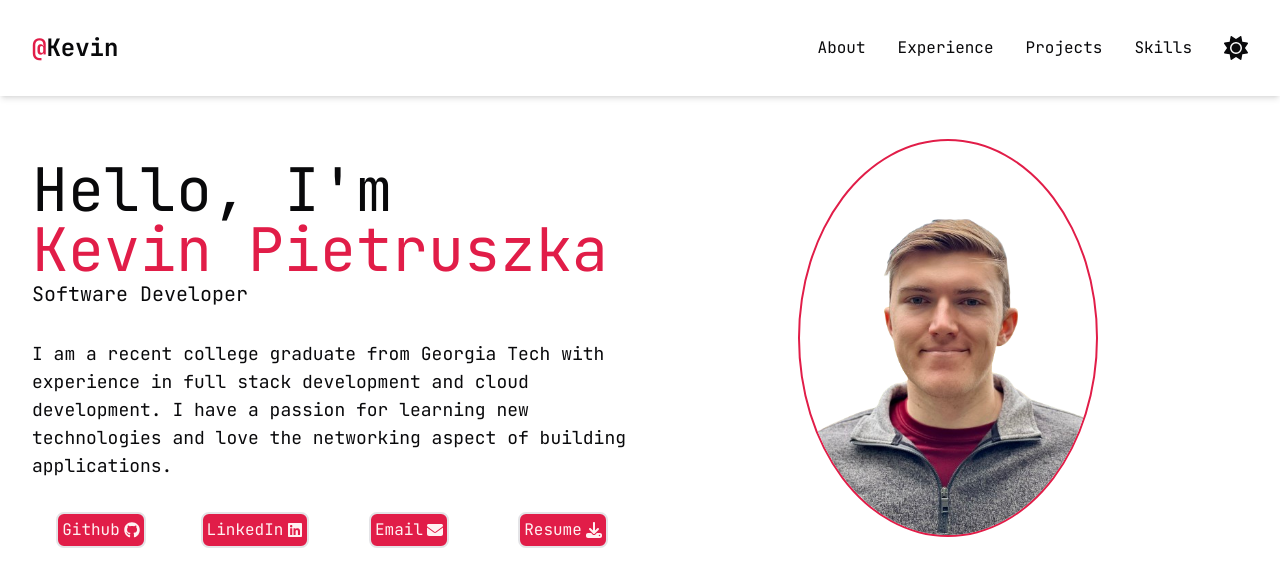
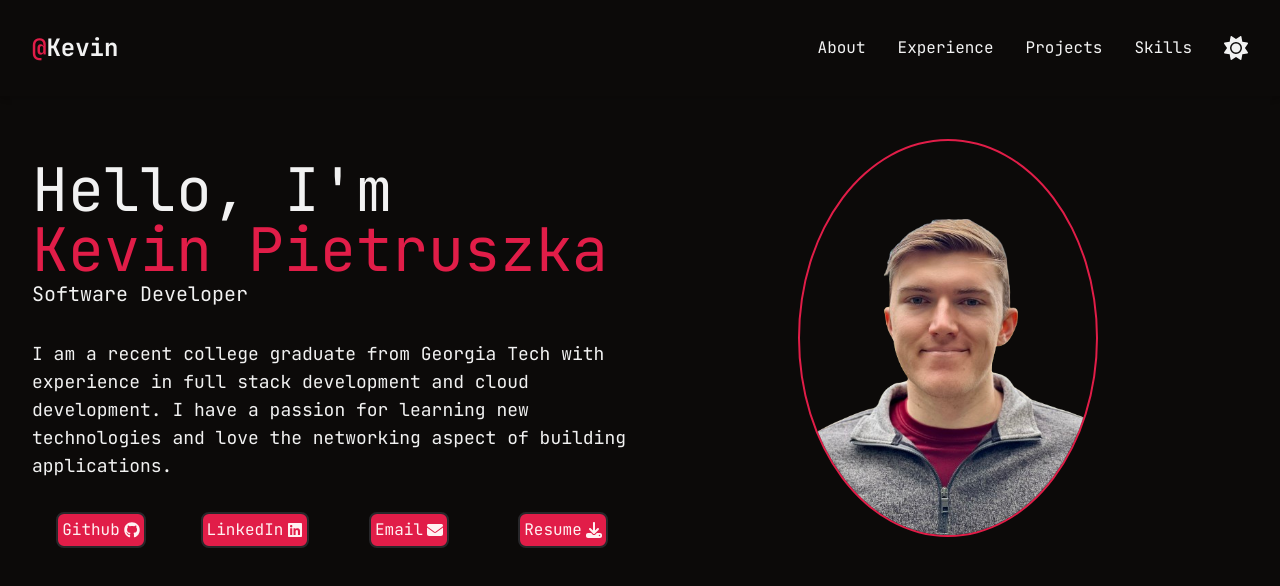
Before and after one commit to kevin-pietruszka/web-portfolio, a Next.js app: page / in a window 1280 px wide. Both pictures are taken after a click on the button 1236 px from the left and 48 px from the top of the page. Shown: the top 586 px of the page. Built offline with nearby package versions, Linux system fonts and the light colour scheme.

Commit message:
adds button to change theme to nav bars

```diff
--- /dev/null
+++ b/components/ThemeButton.tsx
@@ -0,0 +1,37 @@
+"use client";
+
+import { useState, useEffect } from "react";
+import { useTheme } from "next-themes";
+import { FaSun, FaMoon} from "react-icons/fa6";
+import { GrStatusPlaceholder } from "react-icons/gr";
+
+export default function ThemeSwitch() {
+  const [mounted, setMounted] = useState(false);
+  const { theme, setTheme } = useTheme();
+
+  useEffect(() => {
+    setMounted(true);
+  }, []);
+
+  const changeTheme = () => {
+    setTheme(theme === "dark" ? "light" : "dark");
+  };
+
+  if (!mounted) {
+    return (
+      <button disabled>
+        <GrStatusPlaceholder size="1.5rem" />
+      </button>
+    );
+  }
+
+  return (
+    <button onClick={changeTheme}>
+      {theme === "light" ? (
+        <FaMoon size={"1.5rem"} />
+      ) : (
+        <FaSun size={"1.5rem"} />
+      )}
+    </button>
+  );
+}
--- a/components/header/DesktopNav.tsx
+++ b/components/header/DesktopNav.tsx
@@ -1,6 +1,6 @@
 import { links } from "@/lib/constants";
 import Link from "next/link";
-import { FaSun } from "react-icons/fa6";
+import ThemeButton from "@/components/ThemeButton";
 
 export default function DesktopNav() {
   return (
@@ -14,9 +14,7 @@ export default function DesktopNav() {
           );
         })}
       </nav>
-      <button>
-        <FaSun size={"1.5rem"} />
-      </button>
+      <ThemeButton />
     </div>
   );
 }
--- a/components/header/MobileNav.tsx
+++ b/components/header/MobileNav.tsx
@@ -3,6 +3,7 @@ import { links } from "@/lib/constants";
 import Link from "next/link";
 import { useState } from "react";
 import { FaBars, FaSun, FaX } from "react-icons/fa6";
+import ThemeButton from "@/components/ThemeButton";
 
 export default function MobileNav() {
   const [isOpen, setIsOpen] = useState(false);
@@ -21,9 +22,7 @@ export default function MobileNav() {
         <div className="fixed inset-0 bg-muted bg-opacity-80 z-50">
           <div className="fixed right-0 top-0 h-full w-1/2 bg-popover">
             <div className="py-9 px-8 flex justify-between shadow-md">
-              <button>
-                <FaSun size={"1.5rem"} />
-              </button>
+              <ThemeButton />
               <button onClick={toggleNav}>
                 <FaX size={"1.5rem"} />
               </button>
```
